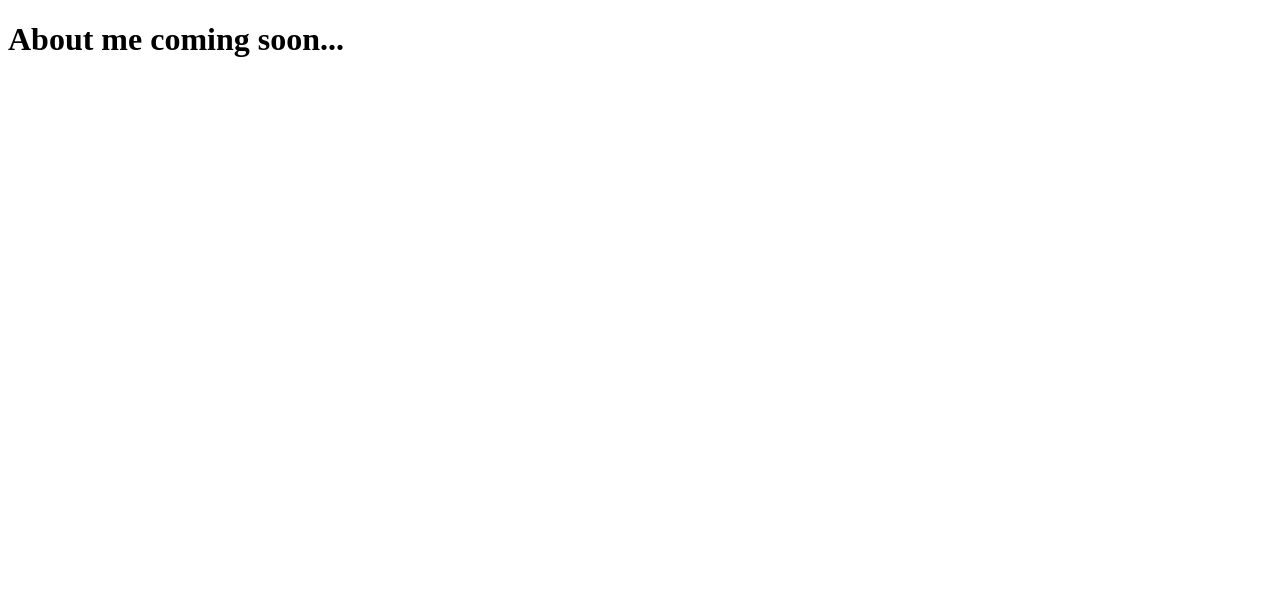
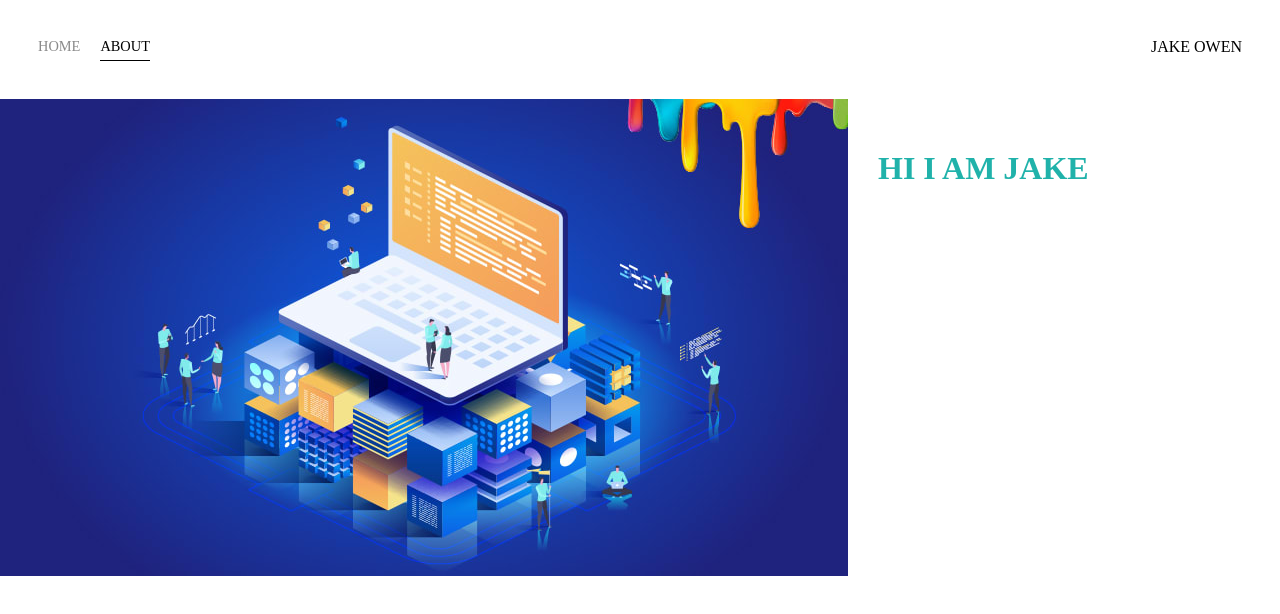
Before and after one commit to Jake-Owen95/Portfolio, a plain HTML site: page about.html in a window 1280 px wide. Drawn offline with Linux system fonts and the light colour scheme.

Commit message:
Adding about page

```diff
--- a/about.html
+++ b/about.html
@@ -2,9 +2,44 @@
 <html>
 <head>
     <meta charset="utf-8" />
-    <title>About Me</title>
+    <title>Page title</title>
+    <link rel="stylesheet" href="styles.css">
 </head>
 <body>
-    <h1>About me coming soon...</h1>
+    <div class="container">
+        <div class="nav-wrapper">
+
+            <div class="left-side">
+                <div class="nav-link-wrapper">
+                    <a href="index.html">HOME</a>
+                </div>
+
+                <div class="nav-link-wrapper active-nav-link">
+                    <a href="about.html">ABOUT</a>
+                </div>
+            </div>
+
+            <div class="right-side">
+                <div class="brand">
+                    <div>JAKE OWEN</div>
+                </div>
+            </div>
+
+        </div>
+
+        <div class="content-wrapper">
+            <div class="two-column-wrapper">
+                <div class="profile-image-wrapper">
+                    <img src="images/backend.jpg" alt="photo">
+                </div>
+
+                <div class="profile-content-wrapper">
+                    <h1>HI  I  AM  JAKE</h1>
+                </div>
+            </div>
+
+        </div>
+    </div>
 </body>
+
 </html>
--- a/styles.css
+++ b/styles.css
@@ -42,6 +42,14 @@ body{
 
 .nav-link-wrapper a:hover {
     color: black;
+}
+
+.active-nav-link {
+    border-bottom: 1px solid black;
+}
+
+.active-nav-link a {
+    color: black !important;
 }
 
 /* Portfolio styles */
@@ -100,3 +108,22 @@ body{
     transition: 1s;
     filter: brightness(10%);
 }
+
+/* about page  */
+
+.two-column-wrapper {
+    display: grid;
+    grid-template-columns: 1fr 1fr;
+}
+
+.profile-image-wrapper {
+    width: 100%;
+}
+
+.profile-content-wrapper {
+    padding: 30px;
+}
+
+.profile-content-wrapper h1 {
+    color : lightseagreen;
+}
```
Also changed, not shown: index.html (+1 -1 lines).
